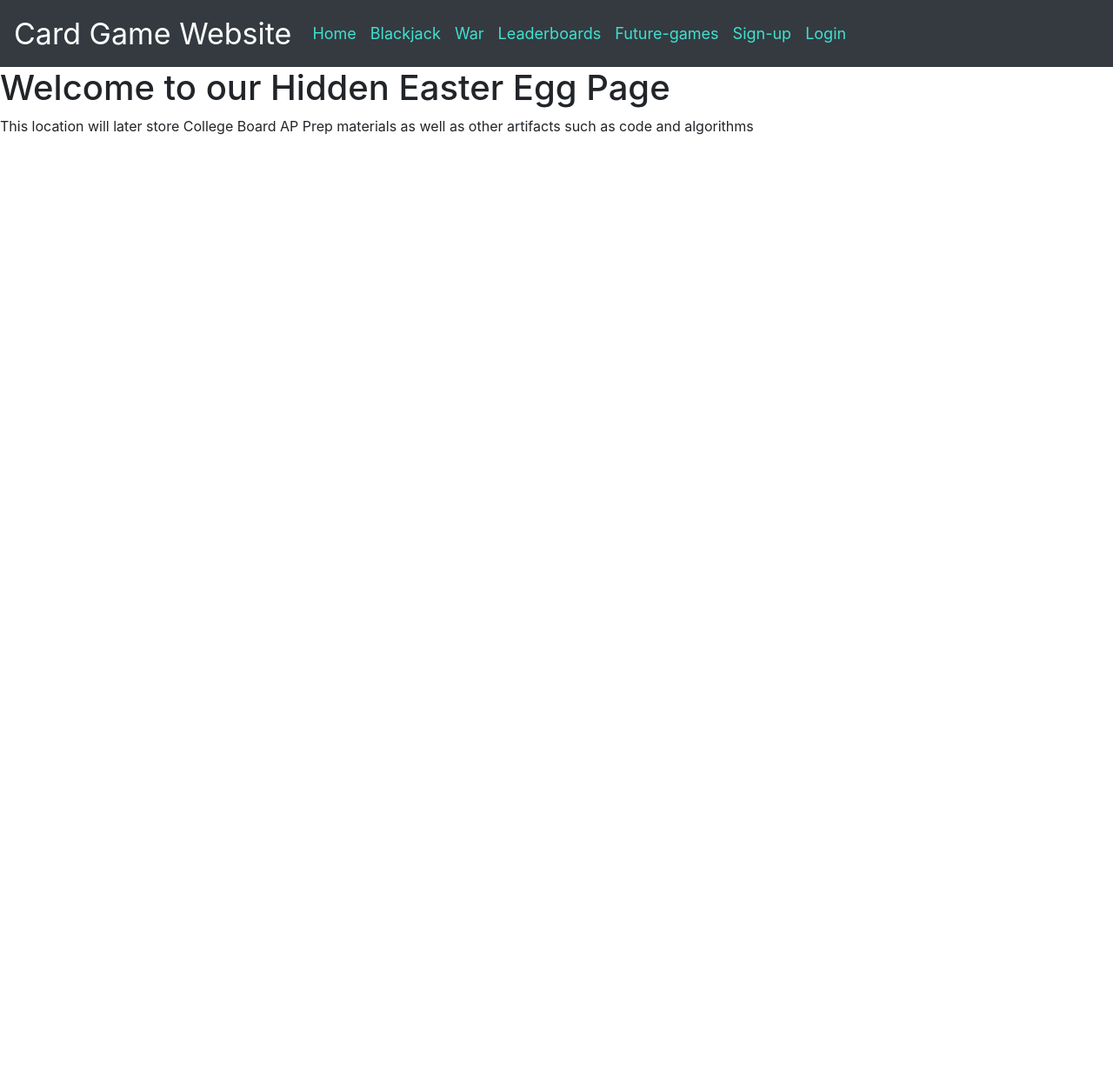
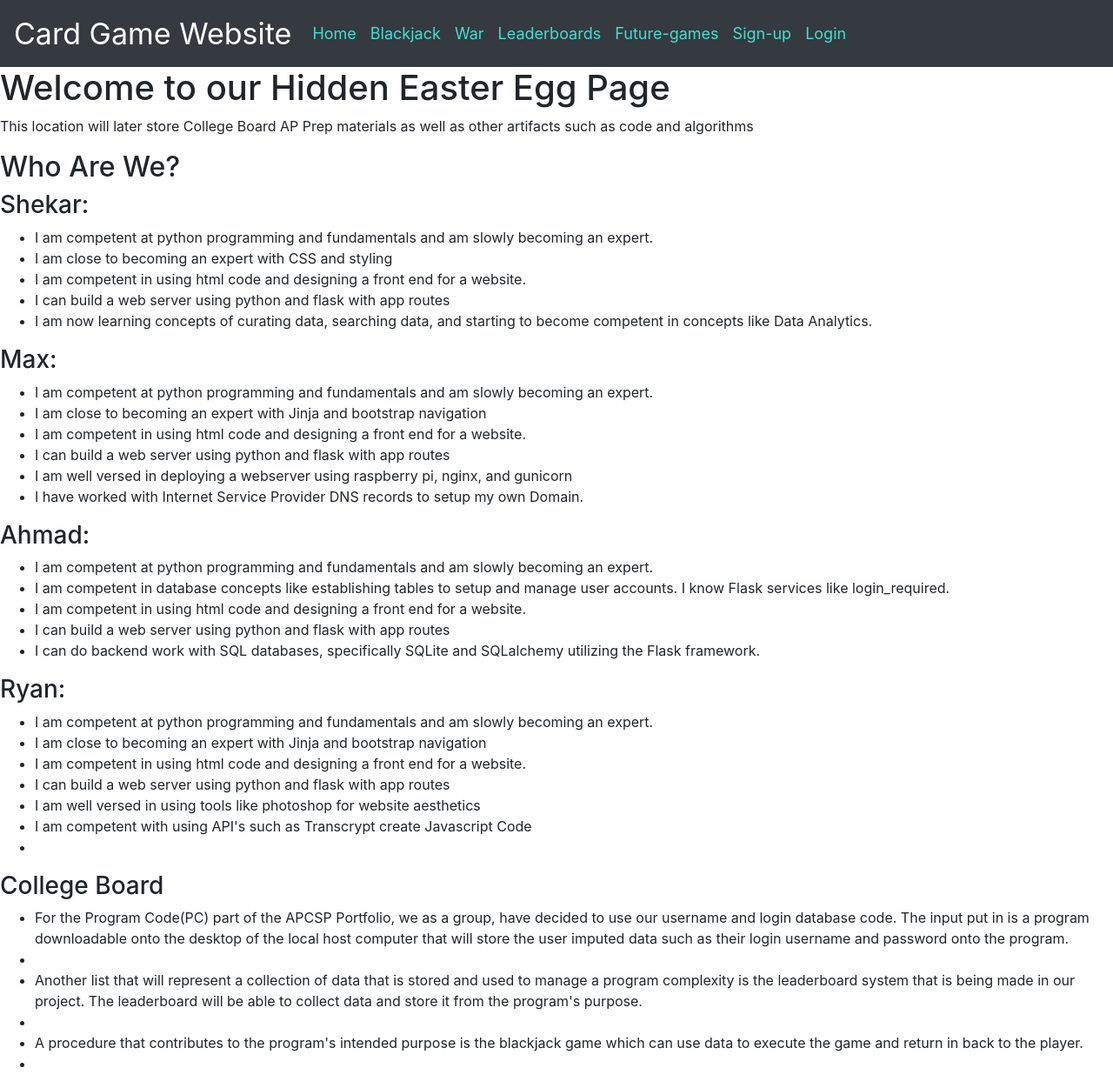
Before and after one commit to shekark642/P3-Prophets, a Flask app: page /easteregg1 in a window 1280 px wide. Shown: the whole page at 87% size. Before the commit the page ends 155 px from the top, so only its background shows below. Run offline with Flask 2, Linux system fonts and the light colour scheme; some libraries are stand-ins or nearby versions.

Commit message:
Easteregg changes

```diff
--- a/templates/easteregg.html
+++ b/templates/easteregg.html
@@ -10,6 +10,47 @@
         <div class="inner">
             <h1>Welcome to our Hidden Easter Egg Page</h1>
             <p style= color: black;>This location will later store College Board AP Prep materials as well as other artifacts such as code and algorithms</p>
+            <h2>Who Are We?</h2>
+            <h3>Shekar: </h3>
+            <ul>
+                <li>I am competent at python programming and fundamentals and am slowly becoming an expert.</li>
+                <li>I am close to becoming an expert with CSS and styling</li>
+                <li>I am competent in using html code and designing a front end for a website.</li>
+                <li>I can build a web server using python and flask with app routes</li>
+                <li>I am now learning concepts of curating data, searching data, and starting to become competent in concepts like Data Analytics.</li>
+            </ul>
+            <h3>Max: </h3>
+            <ul>
+                <li>I am competent at python programming and fundamentals and am slowly becoming an expert.</li>
+                <li>I am close to becoming an expert with Jinja and bootstrap navigation</li>
+                <li>I am competent in using html code and designing a front end for a website.</li>
+                <li>I can build a web server using python and flask with app routes</li>
+                <li>I am well versed in deploying a webserver using raspberry pi, nginx, and gunicorn</li>
+                <li>I have worked with Internet Service Provider DNS records to setup my own Domain.</li>
+            </ul>
+            <h3>Ahmad: </h3>
+            <ul>
+                <li>I am competent at python programming and fundamentals and am slowly becoming an expert.</li>
+                <li>I am competent in database concepts like  establishing tables to setup and manage user accounts. I know Flask services like login_required.</li>
+                <li>I am competent in using html code and designing a front end for a website.</li>
+                <li>I can build a web server using python and flask with app routes</li>
+                <li>I can do backend work with SQL databases, specifically SQLite and SQLalchemy utilizing the Flask framework.</li>
+            </ul>
+            <h3>Ryan: </h3>
+            <ul>
+                <li>I am competent at python programming and fundamentals and am slowly becoming an expert.</li>
+                <li>I am close to becoming an expert with Jinja and bootstrap navigation</li>
+                <li>I am competent in using html code and designing a front end for a website.</li>
+                <li>I can build a web server using python and flask with app routes</li>
+                <li>I am well versed in using tools like photoshop for website aesthetics</li>
+                <li>I am competent with using API's such as Transcrypt create Javascript Code<li>
+            </ul>
+            <h3>College Board</h3>
+            <ul>
+                <li>For the Program Code(PC) part of the APCSP Portfolio, we as a group, have decided to use our username and login database code. The input put in is a program downloadable onto the desktop of the local host computer that will store the user imputed data such as their login username and password onto the program.<li>
+                <li>Another list that will represent a collection of data that is stored and used to manage a program complexity is the leaderboard system that is being made in our project. The leaderboard will be able to collect data and store it from the program's purpose.<li>
+                <li>A procedure that contributes to the program's intended purpose is the blackjack game which can use data to execute the game and return in back to the player.<li>
+            <ul>
         </div>
 </head
 
```
